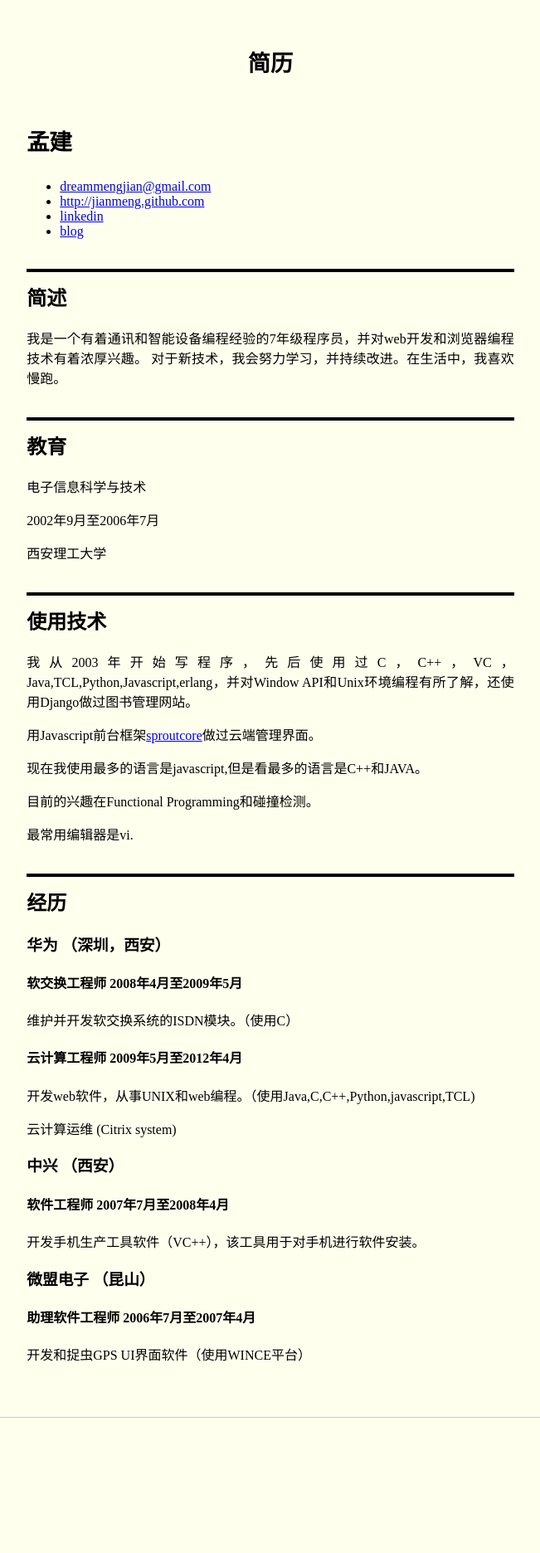
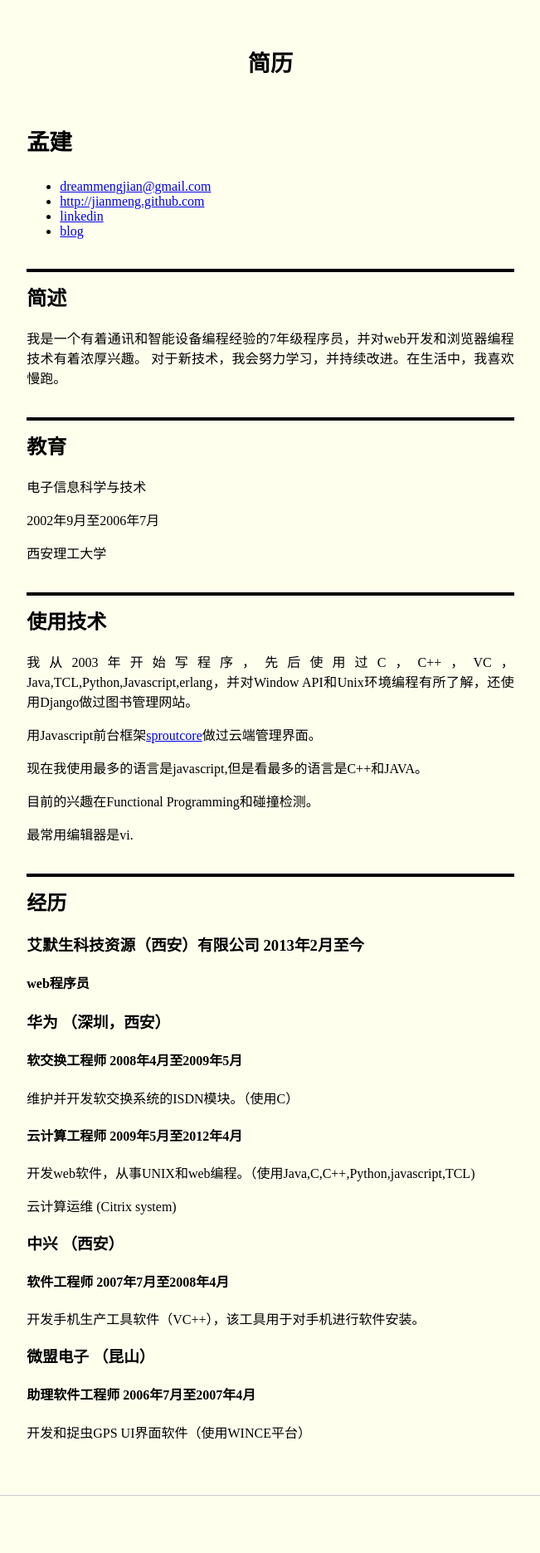
Before and after one commit to JianMeng/jianmeng.github.com, a Jekyll site: the page built from _posts/2013-01-04-Resume-CN.md, in a window 1280 px wide. Shown: the whole page at 83% size, without its empty margins (314-965 px from the left). Built offline with Jekyll 4.4.1, drawn with Linux system fonts in a browser that asks for light colours; before the commit the page ends 1778 px from its top, so only the background shows below that.

Commit message:
resume update

```diff
--- a/_posts/2013-01-04-Resume-CN.md
+++ b/_posts/2013-01-04-Resume-CN.md
@@ -37,6 +37,9 @@ API和Unix环境编程有所了解，还使用Django做过图书管理网站。
 
 ## 经历
 
+### 艾默生科技资源（西安）有限公司 2013年2月至今
+#### web程序员
+
 ### 华为  （深圳，西安）
 
 #### 软交换工程师 2008年4月至2009年5月
```
Also changed, not shown: _posts/2013-01-08-Resume-EN.md (+3 -0 lines).
